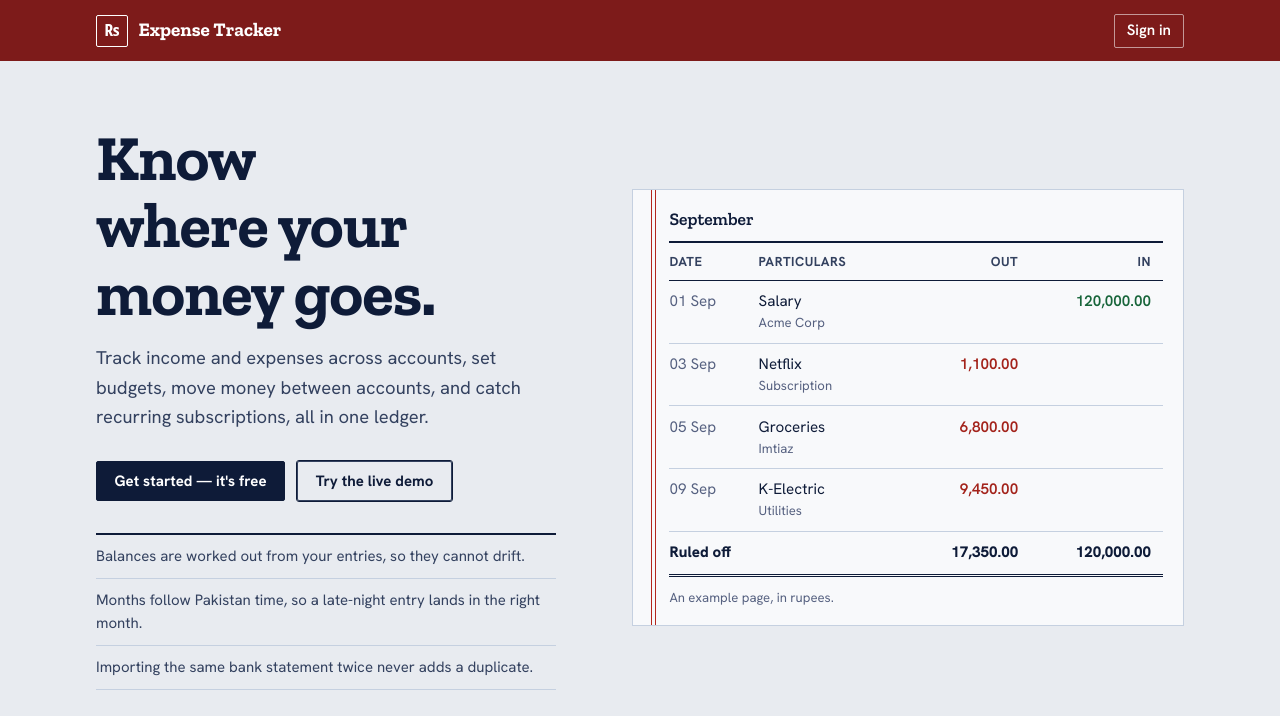
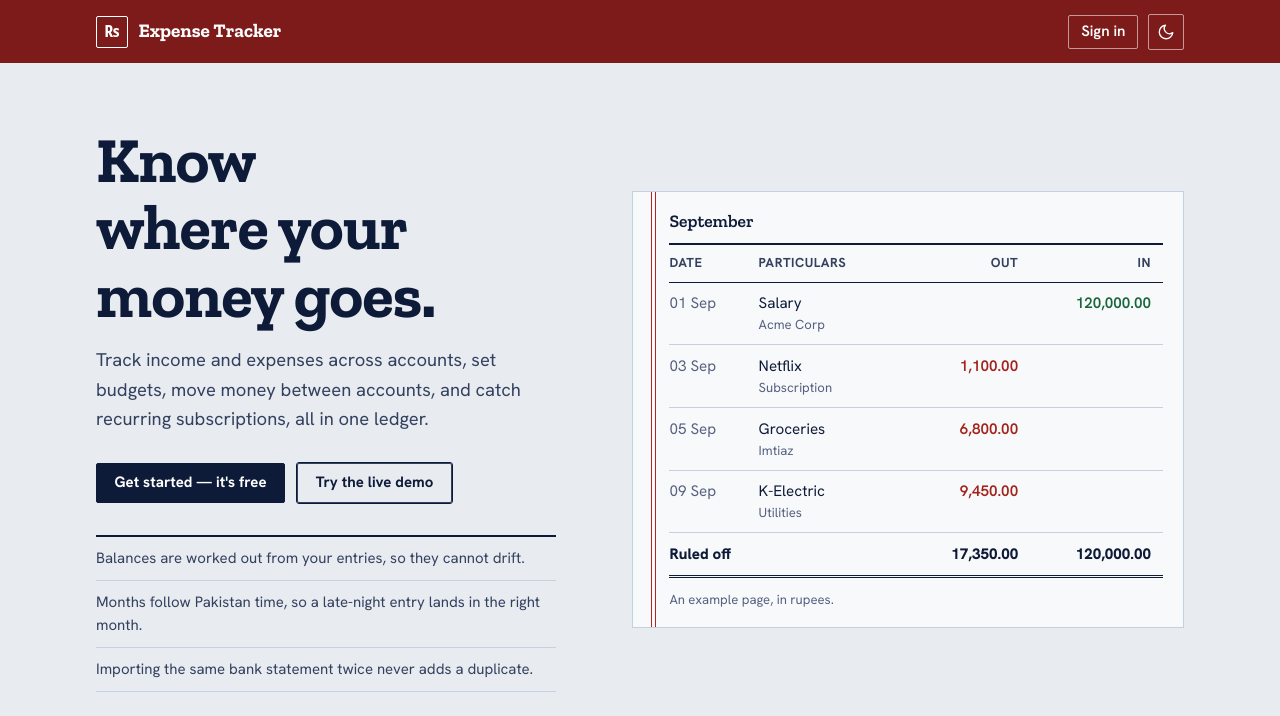
Before and after one commit to ahmad-zaman123/Expense-Tracker, a React (Vite) app in the folder Frontend/: page / in a window 1280 px wide. Shown: the top 716 px of the page. Built offline with nearby package versions, Linux system fonts and the light colour scheme; no server answers.

Commit message:
Add a sun/moon theme button to the landing and sign-in pages

```diff
--- a/Frontend/src/components/AuthShell.jsx
+++ b/Frontend/src/components/AuthShell.jsx
@@ -1,8 +1,10 @@
 import { Link } from "react-router-dom"
+import ThemeToggle from "./ThemeToggle.jsx"
 
 function AuthShell({ title, subtitle, children }) {
   return (
     <div className="auth">
+      <ThemeToggle className="floating" />
       <div className="auth-card">
         <Link to="/" className="back-link">
           <svg viewBox="0 0 24 24" width="18" height="18" fill="none" aria-hidden="true">
--- /dev/null
+++ b/Frontend/src/components/ThemeToggle.jsx
@@ -0,0 +1,34 @@
+import { useEffect, useState } from "react"
+
+const SUN = "M12 4V2m0 20v-2m8-8h2M2 12h2m13.7-5.7l1.4-1.4M4.9 19.1l1.4-1.4m0-11.4L4.9 4.9m14.2 14.2l-1.4-1.4M12 8a4 4 0 1 0 0 8 4 4 0 0 0 0-8z"
+const MOON = "M21 12.8A9 9 0 1 1 11.2 3 7 7 0 0 0 21 12.8z"
+
+/** Sun/moon button for the pages that have no account menu (landing, sign in). */
+export default function ThemeToggle({ className = "" }) {
+  const [mode, setMode] = useState("light")
+
+  // index.html sets data-theme before first paint; read it once so the icon matches the page.
+  useEffect(() => {
+    setMode(document.documentElement.getAttribute("data-theme") === "dark" ? "dark" : "light")
+  }, [])
+
+  function toggle() {
+    const next = mode === "dark" ? "light" : "dark"
+    setMode(next)
+    try {
+      localStorage.setItem("theme", next)
+    } catch {
+      /* private mode: the choice just will not persist */
+    }
+    document.documentElement.setAttribute("data-theme", next)
+  }
+
+  const label = mode === "dark" ? "Switch to light mode" : "Switch to dark mode"
+  return (
+    <button type="button" className={("theme-toggle " + className).trim()} onClick={toggle} aria-label={label} title={label}>
+      <svg width="18" height="18" viewBox="0 0 24 24" fill="none" stroke="currentColor" strokeWidth="1.8" strokeLinecap="round" strokeLinejoin="round" aria-hidden="true">
+        <path d={mode === "dark" ? SUN : MOON} />
+      </svg>
+    </button>
+  )
+}
--- a/Frontend/src/index.css
+++ b/Frontend/src/index.css
@@ -326,3 +326,10 @@ table.ledger { width: 100%; border-collapse: collapse; font-size: 0.95rem; }
 .switch.on i { background: var(--paper); } /* --action is near-white in dark mode; keep the knob visible */
 .switch.on i { transform: translateX(18px); }
 .switch:focus-visible { outline: 2px solid var(--action); outline-offset: 2px; }
+
+/* Sun/moon theme button (landing nav, sign-in screens) */
+.theme-toggle { display: inline-grid; place-items: center; width: 2.25rem; height: 2.25rem; padding: 0; background: none; border: 1px solid var(--rule); border-radius: 2px; color: var(--ink); cursor: pointer; }
+.theme-toggle:hover { background: var(--paper); }
+.theme-toggle.floating { position: fixed; top: 0.9rem; right: 0.9rem; z-index: 20; }
+.theme-toggle.on-band { border-color: rgba(255, 255, 255, 0.55); color: inherit; }
+.theme-toggle.on-band:hover { background: rgba(255, 255, 255, 0.12); }
--- a/Frontend/src/pages/Landing.jsx
+++ b/Frontend/src/pages/Landing.jsx
@@ -1,6 +1,7 @@
 import { Link, Navigate } from "react-router-dom"
 
 import { useAuth } from "../auth/AuthContext"
+import ThemeToggle from "../components/ThemeToggle.jsx"
 
 // A synthetic example page, labelled as such below.
 const SPECIMEN = [
@@ -70,9 +71,12 @@ function Landing() {
             </span>
             Expense Tracker
           </span>
-          <Link to="/login" className="band-btn" style={{ textDecoration: "none" }}>
-            Sign in
-          </Link>
+          <div style={{ display: "flex", alignItems: "center", gap: "0.6rem" }}>
+            <Link to="/login" className="band-btn" style={{ textDecoration: "none" }}>
+              Sign in
+            </Link>
+            <ThemeToggle className="on-band" />
+          </div>
         </header>
       </div>
 
```
